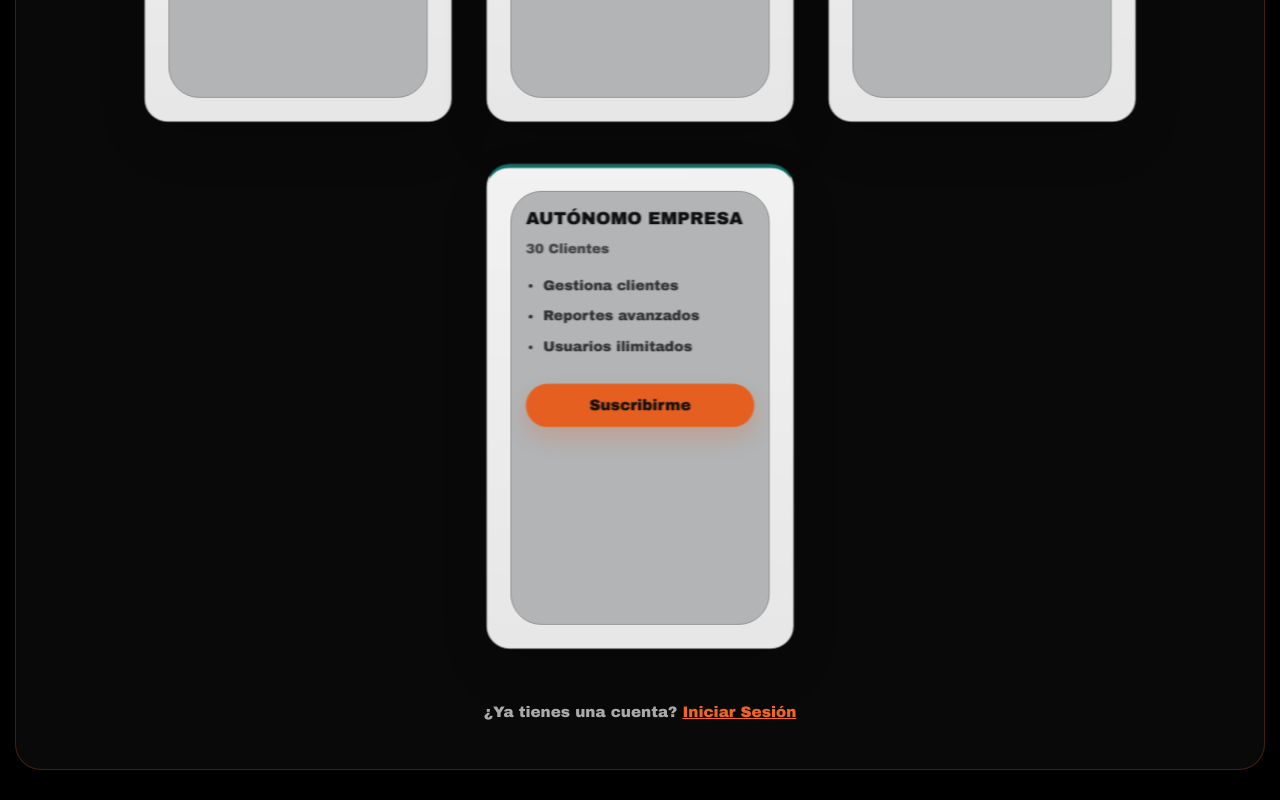
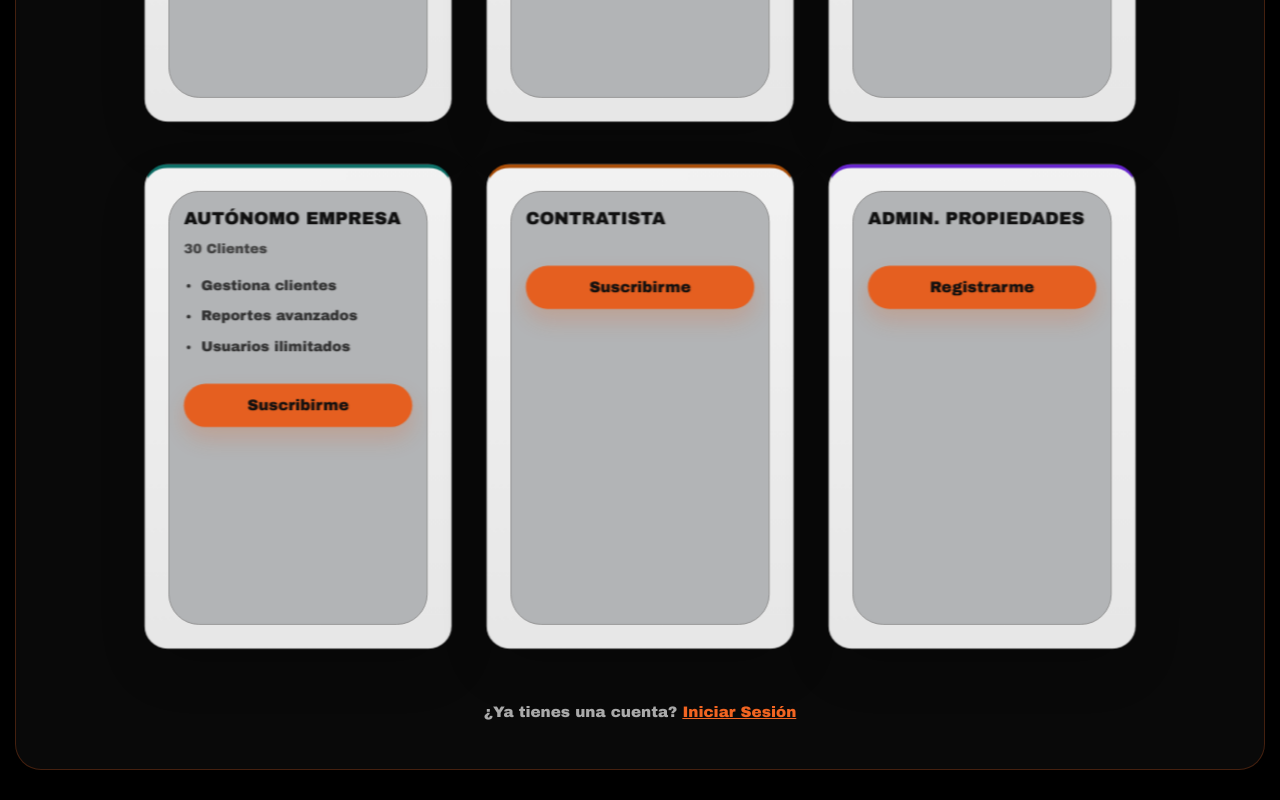
Before and after one commit to PedroPechKoh/AgenteSolutions, a React (Vite) app: page /registro-cliente in a window 1280 px wide. Shown: the part 708-1508 px from the top of the page. Built offline with nearby package versions, Linux system fonts and the light colour scheme; no server answers.

Commit message:
feat: add ClientRegister component for multi-role user sign-up and professional account management

```diff
--- a/src/components/ClientRegister.jsx
+++ b/src/components/ClientRegister.jsx
@@ -95,6 +95,26 @@ const ClientRegister = () => {
       details: ['6 meses gratis de prueba', 'Administra hasta 30 clientes', 'Usuarios y técnicos sin límite', 'Reportes y cotizaciones en línea', 'Pago $935 MXN/mes después'],
       cta: 'Suscribirme',
       color: '#0F766E'
+    },
+    {
+      key: 'contratista',
+      label: 'CONTRATISTA',
+      sub: '',
+      note: '',
+      features: [],
+      details: [],
+      cta: 'Suscribirme',
+      color: '#B45309'
+    },
+    {
+      key: 'admin_propiedades',
+      label: 'ADMIN. PROPIEDADES',
+      sub: '',
+      note: '',
+      features: [],
+      details: [],
+      cta: 'Registrarme',
+      color: '#6D28D9'
     }
   ];
 
@@ -137,11 +157,11 @@ const ClientRegister = () => {
 
     setIsLoading(true);
 
-    const roleMap = { client: 3, technician: 2, owner: 5, owner_personal: 5, owner_business: 4 };
+    const roleMap = { client: 3, technician: 2, owner: 5, owner_personal: 5, owner_business: 4, contratista: 6, admin_propiedades: 7 };
     const roleId  = roleMap[accountType] ?? 3;
 
     try {
-      const isAutonomoAccount = (roleId === 5 || roleId === 4);
+      const isAutonomoAccount = (roleId === 5 || roleId === 4 || roleId === 6);
       const res = await axios.post(`${import.meta.env.VITE_API_BASE_URL}/registro-usuario`, {
         first_name:   firstName.trim(),
         last_name:    lastName.trim(),
@@ -149,7 +169,7 @@ const ClientRegister = () => {
         phone_number: phone,
         password,
         role_id:      roleId,
-        company_code: !isAutonomoAccount ? companyCode.trim() || null : null,
+        company_code: (!isAutonomoAccount && roleId !== 7) ? companyCode.trim() || null : null,
         company_name: isAutonomoAccount ? (companyName.trim() || `${firstName.trim()} ${lastName.trim()}`) : null,
         specialties:  roleId === 2 ? selectedSpecialties : []
       });
@@ -161,9 +181,12 @@ const ClientRegister = () => {
         navigate(`/activacion-cuenta?tenant_id=${res.data.tenant_id}`);
       } else if (res.data.status === 'pending_approval' || roleId === 2) {
         setIsPendingApproval(true);
-      } else if (roleId === 5 || roleId === 4) {
+      } else if (roleId === 5 || roleId === 4 || roleId === 6) {
         setMessage('🎉 ¡Registro exitoso con 6 MESES GRATIS activos! Redirigiendo para iniciar sesión...');
         setTimeout(() => navigate('/'), 2200);
+      } else if (roleId === 7) {
+        setMessage('¡Registro exitoso! Redirigiendo para que ingreses el código de tu Autónomo...');
+        setTimeout(() => navigate('/'), 2500);
       } else {
         setMessage('¡Registro exitoso! Redirigiendo al inicio de sesión...');
         setTimeout(() => navigate('/'), 2000);
@@ -328,7 +351,7 @@ style={{
                           {(p.key === 'client' || p.key === 'technician') && (
                             <input value={companyCode} onChange={e=>setCompanyCode(e.target.value)} placeholder="Código de empresa (Opcional)" type="text" style={{ padding: '10px 12px', borderRadius: 20, border: 'none', background: '#f3f3f3' }} />
                           )}
-                          {p.key === 'owner_business' && (
+                          {(p.key === 'owner_business' || p.key === 'contratista') && (
                             <input value={companyName} onChange={e=>setCompanyName(e.target.value)} placeholder="Nombre de tu empresa / negocio" type="text" style={{ padding: '10px 12px', borderRadius: 20, border: 'none', background: '#f3f3f3' }} />
                           )}
                           <div style={{ display:'flex', gap:8 }}>
```
